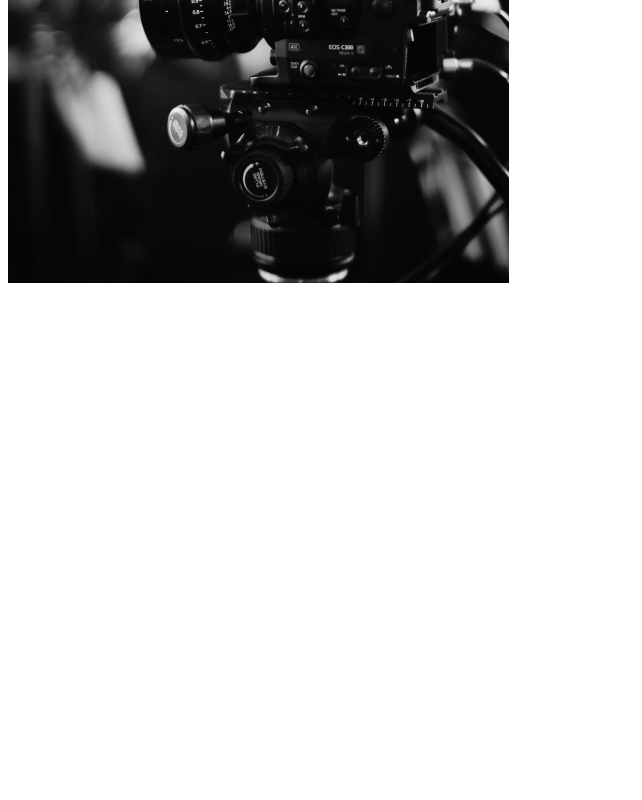
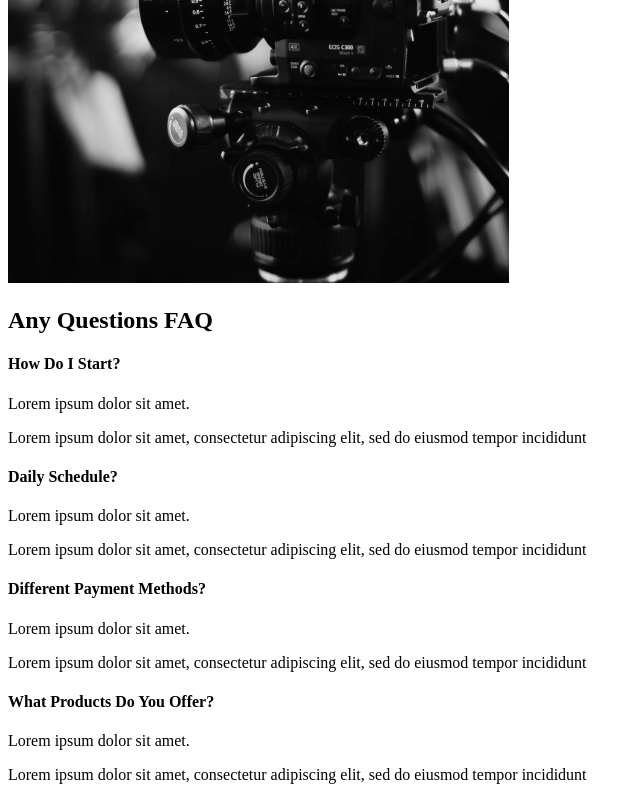
Before and after one commit to NFZaremba/dev-portfolio, a React (Create React App) app: page / in a window 1280 px wide. Shown: the part 2099-2899 px from the top of the page, without its empty margins (0-642 px from the left). Before the commit the page ends 2394 px from the top, so only its background shows below. Built offline with nearby package versions, Linux system fonts and the light colour scheme.

Commit message:
added faq

```diff
--- /dev/null
+++ b/src/components/FaqSection.tsx
@@ -0,0 +1,52 @@
+const faqs = [
+  {
+    question: "How Do I Start?",
+    answers: [
+      "Lorem ipsum dolor sit amet.",
+      "Lorem ipsum dolor sit amet, consectetur adipiscing elit, sed do eiusmod tempor incididunt",
+    ],
+  },
+  {
+    question: "Daily Schedule?",
+    answers: [
+      "Lorem ipsum dolor sit amet.",
+      "Lorem ipsum dolor sit amet, consectetur adipiscing elit, sed do eiusmod tempor incididunt",
+    ],
+  },
+  {
+    question: "Different Payment Methods?",
+    answers: [
+      "Lorem ipsum dolor sit amet.",
+      "Lorem ipsum dolor sit amet, consectetur adipiscing elit, sed do eiusmod tempor incididunt",
+    ],
+  },
+  {
+    question: "What Products Do You Offer?",
+    answers: [
+      "Lorem ipsum dolor sit amet.",
+      "Lorem ipsum dolor sit amet, consectetur adipiscing elit, sed do eiusmod tempor incididunt",
+    ],
+  },
+];
+
+const FaqSection = () => {
+  return (
+    <div className="faq">
+      <h2>
+        Any Questions <span>FAQ</span>
+      </h2>
+      {faqs.map((faq) => (
+        <div className="question">
+          <h4>{faq.question}</h4>
+          <div className="answer">
+            {faq?.answers.map((answer) => (
+              <p>{answer}</p>
+            ))}
+          </div>
+        </div>
+      ))}
+    </div>
+  );
+};
+
+export default FaqSection;
--- a/src/pages/AboutUs.tsx
+++ b/src/pages/AboutUs.tsx
@@ -1,5 +1,6 @@
 import React, { Fragment } from "react";
 import AboutSection from "../components/AboutSection";
+import FaqSection from "../components/FaqSection";
 import ServicesSection from "../components/ServicesSection";
 
 const AboutUs = () => {
@@ -7,6 +8,7 @@ const AboutUs = () => {
     <Fragment>
       <AboutSection />
       <ServicesSection />
+      <FaqSection />
     </Fragment>
   );
 };
```
Also changed, not shown: 1 other file (tests, documents, lock files or other folders).
